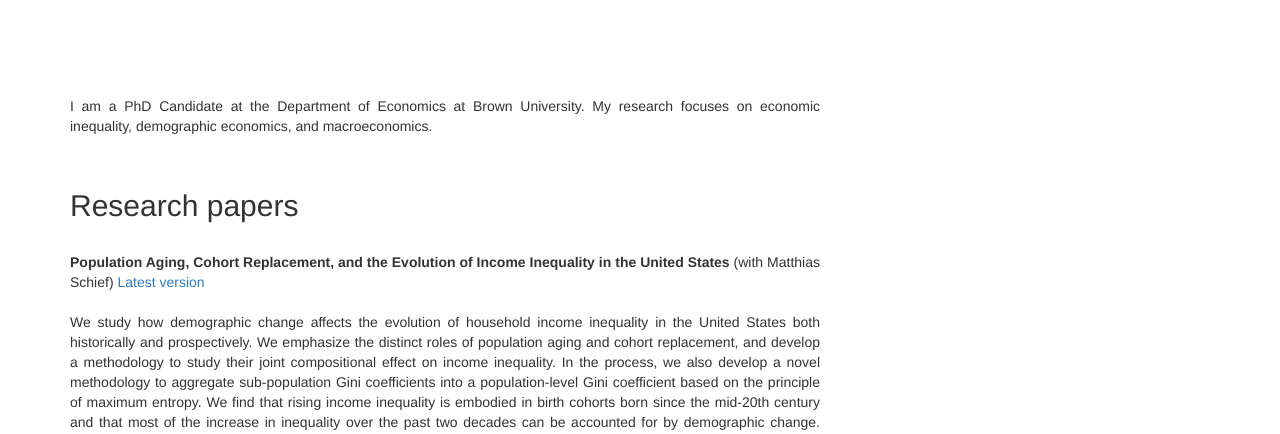
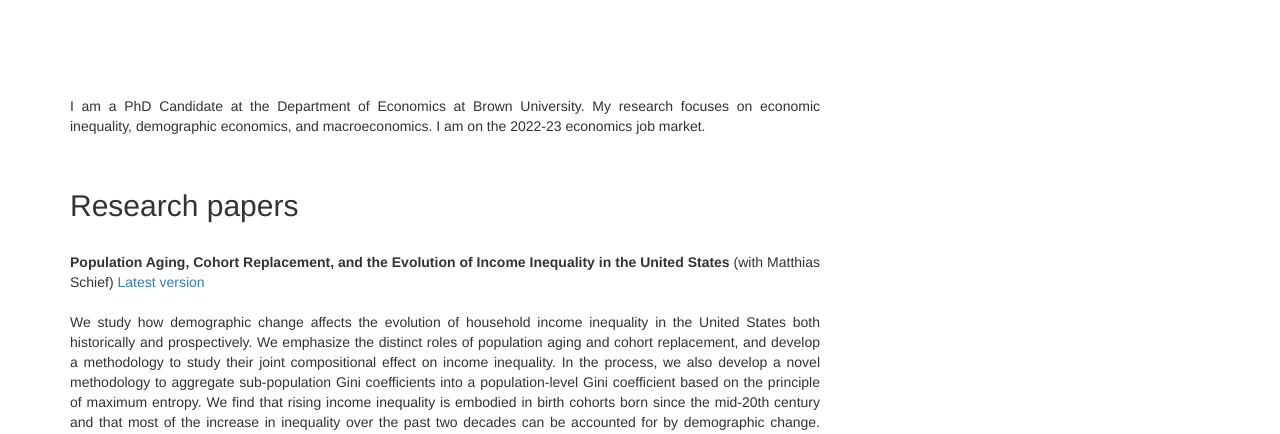
Before and after one commit to vheikkur/vheikkur.github.io, a plain HTML site: page index.html in a window 1280 px wide. Shown: the part 358-792 px from the top of the page. Drawn offline with nearby package versions, Linux system fonts and the light colour scheme.

Commit message:
add job market sentence to the website

```diff
--- a/index.html
+++ b/index.html
@@ -71,7 +71,7 @@
 			<!-- Introduction -->
             <div class="col-md-8" style="height: 12vh;">
 				<div style="margin-top:3%; text-align:justify;">
-					<p>I am a PhD Candidate at the Department of Economics at Brown University. My research focuses on economic inequality, demographic economics, and macroeconomics.</p>
+					<p>I am a PhD Candidate at the Department of Economics at Brown University. My research focuses on economic inequality, demographic economics, and macroeconomics. I am on the 2022-23 economics job market.</p>
                 </div>
             </div>
 
```
